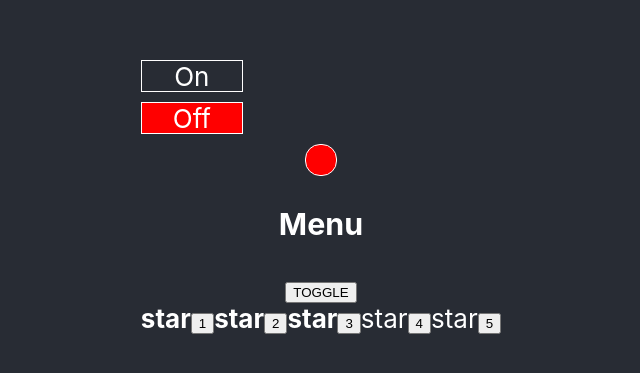
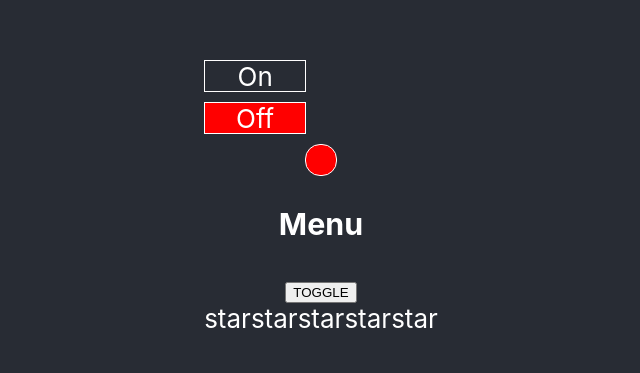
Before and after one commit to dasiklasik/ts-project, a React (Create React App) app: page / in a window 1280 px wide. Shown: the part 203-576 px from the top of the page, without its empty margins (319-959 px from the left). Built offline with nearby package versions, Linux system fonts and the light colour scheme.

Commit message:
change UncontrolledRating

```diff
--- a/src/components/UncontrolledRating.tsx
+++ b/src/components/UncontrolledRating.tsx
@@ -8,15 +8,15 @@ import s from './UncontrolledRating.module.css'
 export function UncontrolledRating() {
     console.log('Rating rendering');
 
-    const [value, setValue] = useState(3)
+    const [value, setValue] = useState(0)
 
     return (
         <div>
-            <Star selected={value > 0}/><button onClick={() => setValue(1)}>1</button>
-            <Star selected={value > 1}/><button onClick={() => setValue(2)}>2</button>
-            <Star selected={value > 2}/><button onClick={() => setValue(3)}>3</button>
-            <Star selected={value > 3}/><button onClick={() => setValue(4)}>4</button>
-            <Star selected={value > 4}/><button onClick={() => setValue(5)}>5</button>
+            <Star selected={value > 0} setValue={setValue} id={1}/>
+            <Star selected={value > 1} setValue={setValue} id={2}/>
+            <Star selected={value > 2} setValue={setValue} id={3}/>
+            <Star selected={value > 3} setValue={setValue} id={4}/>
+            <Star selected={value > 4} setValue={setValue} id={5}/>
 
         </div>
     )
@@ -24,16 +24,15 @@ export function UncontrolledRating() {
 
 type StarPropsType = {
     selected: boolean
+    setValue: (value: number) => void
+    id: number
 }
 
 function Star(props: StarPropsType) {
+    console.log('Star rendering');
 
 
-    console.log('Star rendering');
-    if (props.selected) {
-        return <span><b>star</b></span>;
-    } else {
-        return <span>star</span>;
-    }
+
+    return props.selected ?  <span onClick={() => props.setValue(0)}><b>star</b></span> :  <span onClick={() => props.setValue(props.id)}>star</span>;
 
 }
```
